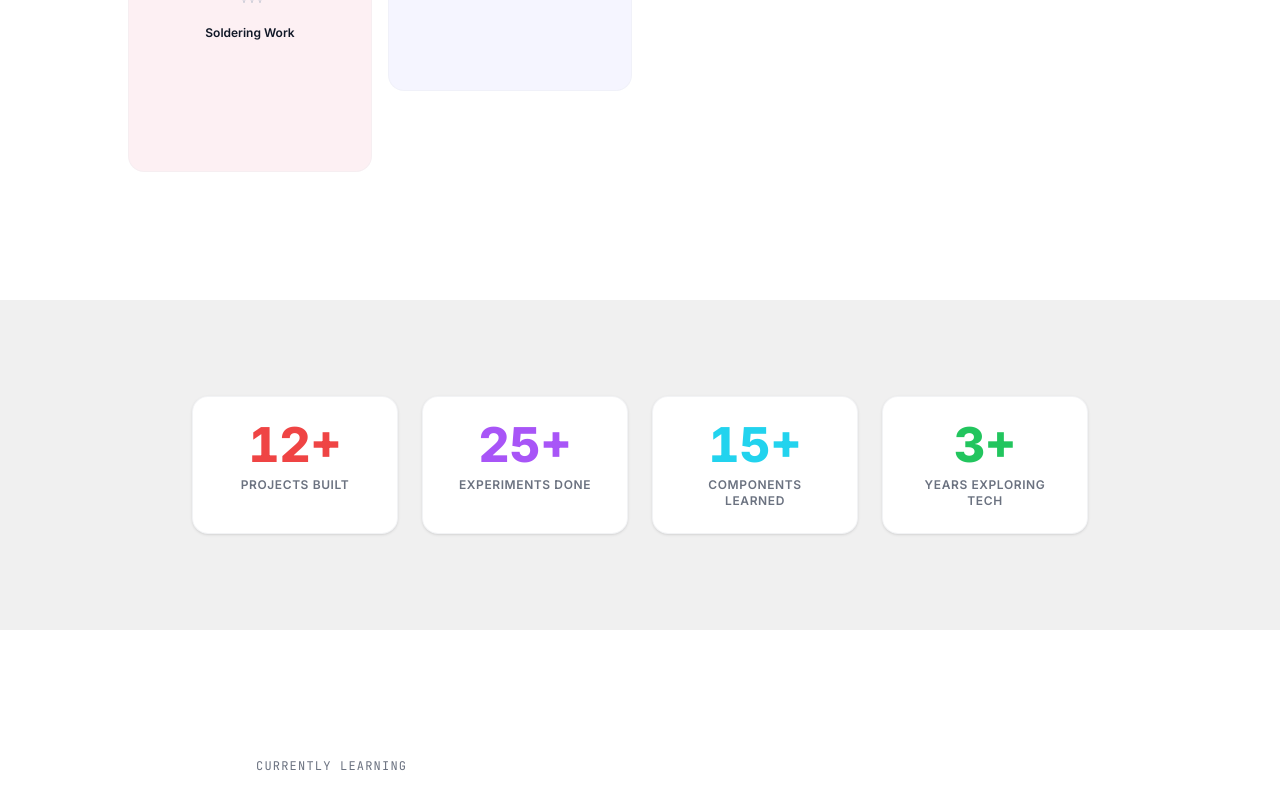
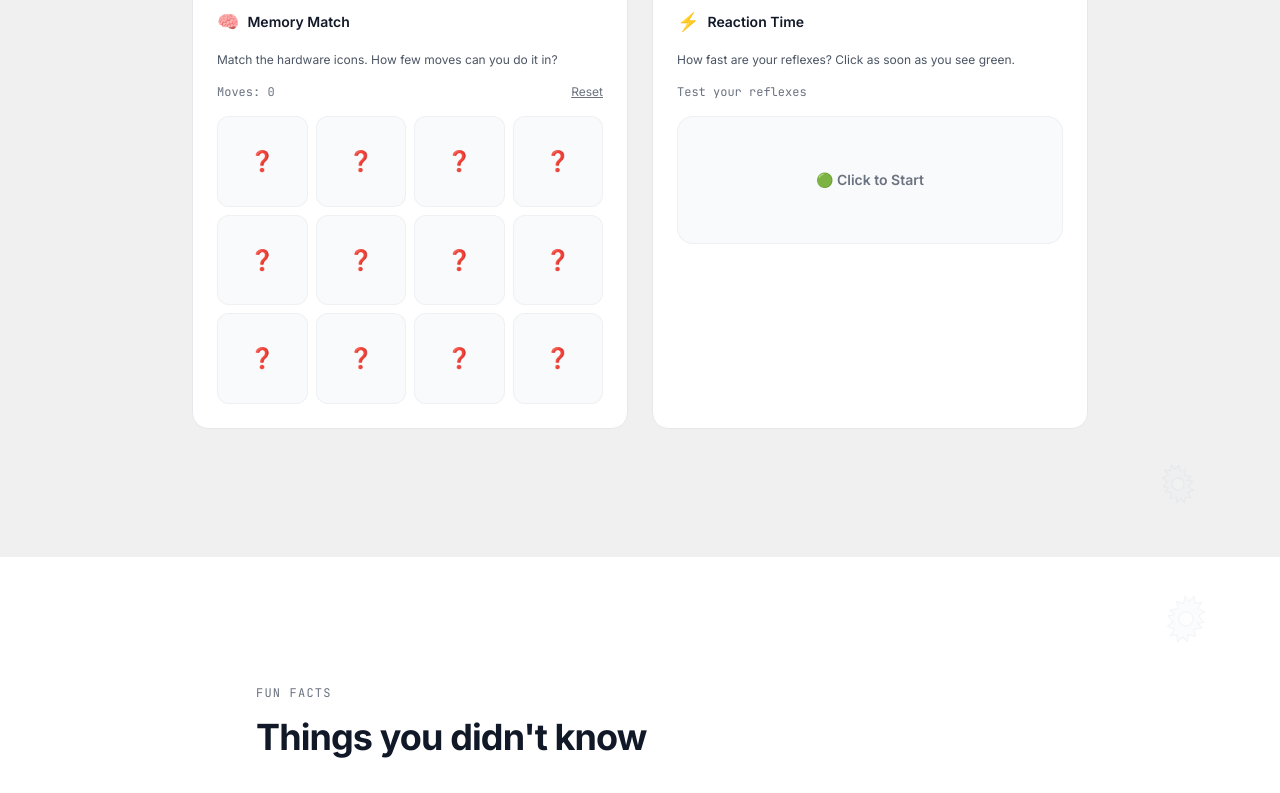
Before and after one commit to dhakshinmahesh1-alt/portfolio-of-dhakshin, a React (Vite) app: page / in a window 1280 px wide. Shown: the part 8782-9575 px from the top of the page. Built offline with nearby package versions, Linux system fonts and the light colour scheme.

Commit message:
chore: remove Experiments, Gallery, Stats sections

```diff
--- a/src/App.jsx
+++ b/src/App.jsx
@@ -3,9 +3,6 @@ import Hero from './components/Hero'
 import About from './components/About'
 import Skills from './components/Skills'
 import Projects from './components/Projects'
-import Experiments from './components/Experiments'
-import Gallery from './components/Gallery'
-import Stats from './components/Stats'
 import Learning from './components/Learning'
 import Journey from './components/Journey'
 import Play from './components/Play'
@@ -40,9 +37,6 @@ export default function App() {
       <About />
       <Skills />
       <Projects />
-      <Experiments />
-      <Gallery />
-      <Stats />
       <Learning />
       <Journey />
       <Play />
```
